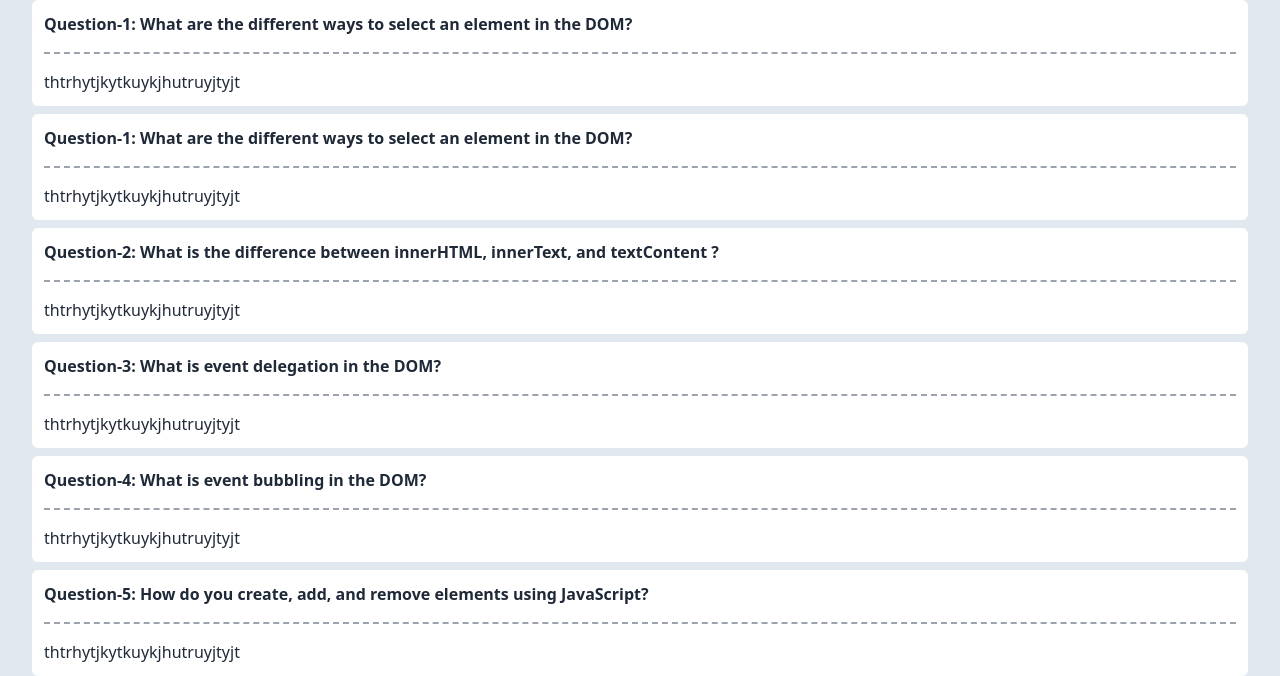
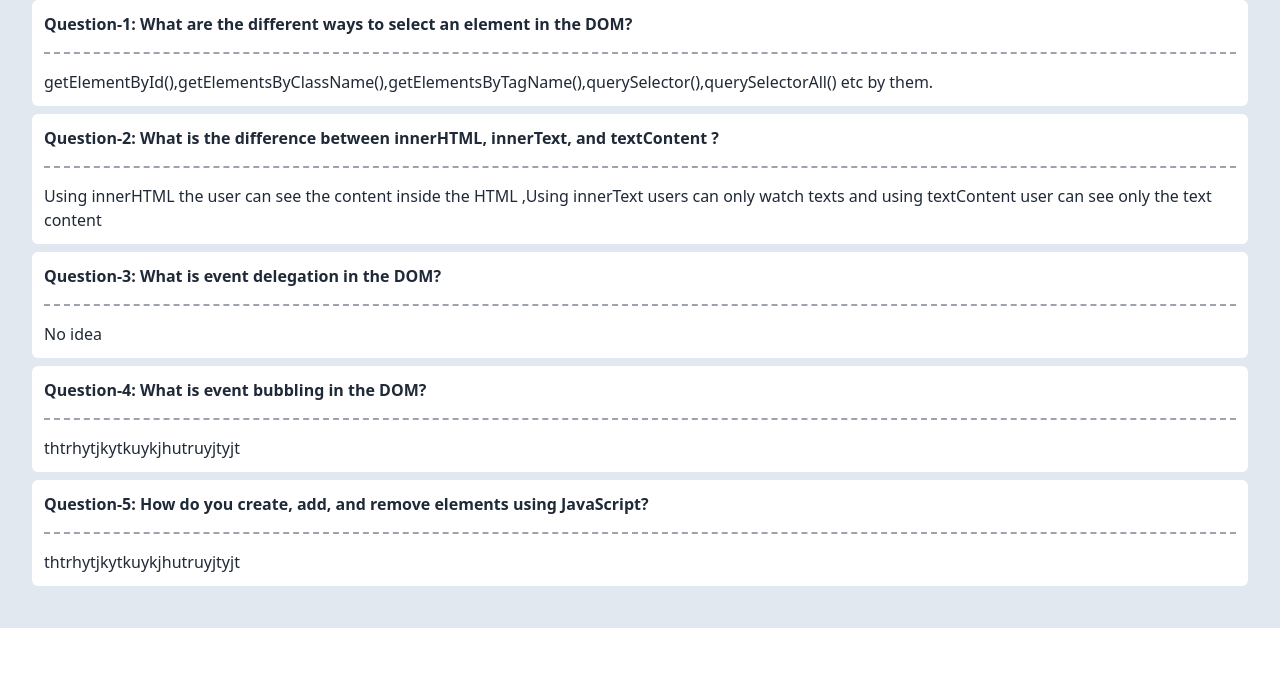
Before and after one commit to Rohan0Sarder/assignmt-5, a plain HTML site: page questions.html in a window 1280 px wide. Shown: the part 172-848 px from the top of the page. After the commit the page ends 800 px from the top, so only its background shows below. Drawn offline with nearby package versions, Linux system fonts and the light colour scheme.

Commit message:
questions

```diff
--- a/questions.html
+++ b/questions.html
@@ -22,22 +22,17 @@
         <div class="bg-white mt-2 mx-8 rounded-md p-3">
             <h1 class=" font-bold">Question-1: What are the different ways to select an element in the DOM?</h1>
             <hr class="border-t-2 border-dashed border-gray-400 my-4">
-            <p>thtrhytjkytkuykjhutruyjtyjt</p>
-        </div>
-        <div class="bg-white mt-2 rounded-md  mx-8 p-3">
-            <h1 class=" font-bold">Question-1: What are the different ways to select an element in the DOM?</h1>
-            <hr class="border-t-2 border-dashed border-gray-400 my-4">
-            <p>thtrhytjkytkuykjhutruyjtyjt</p>
+            <p>getElementById(),getElementsByClassName(),getElementsByTagName(),querySelector(),querySelectorAll()  etc by them.</p>
         </div>
         <div class="bg-white mt-2 rounded-md  mx-8 p-3">
             <h1 class=" font-bold">Question-2: What is the difference between innerHTML, innerText, and textContent ?</h1>
             <hr class="border-t-2 border-dashed border-gray-400 my-4">
-            <p>thtrhytjkytkuykjhutruyjtyjt</p>
+            <p>Using innerHTML the user can see the content inside the HTML ,Using innerText users can only watch texts and using textContent user can see only the text content </p>
         </div>
         <div class="bg-white mt-2  rounded-md mx-8 p-3">
             <h1 class=" font-bold">Question-3: What is event delegation in the DOM?</h1>
             <hr class="border-t-2 border-dashed border-gray-400 my-4">
-            <p>thtrhytjkytkuykjhutruyjtyjt</p>
+            <p>No idea</p>
         </div>
         <div class="bg-white mt-2 rounded-md  mx-8 p-3">
             <h1 class=" font-bold"> Question-4: What is event bubbling in the DOM?</h1>
```
